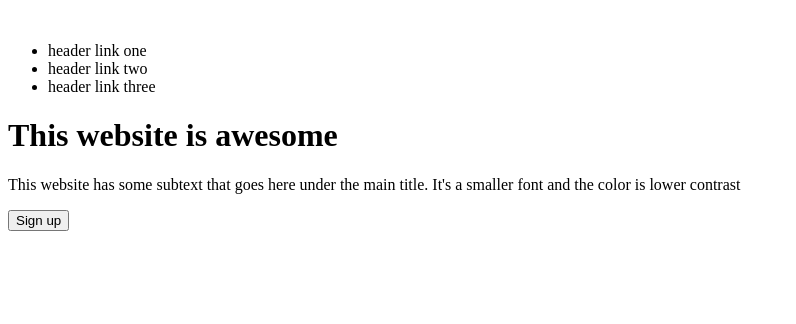
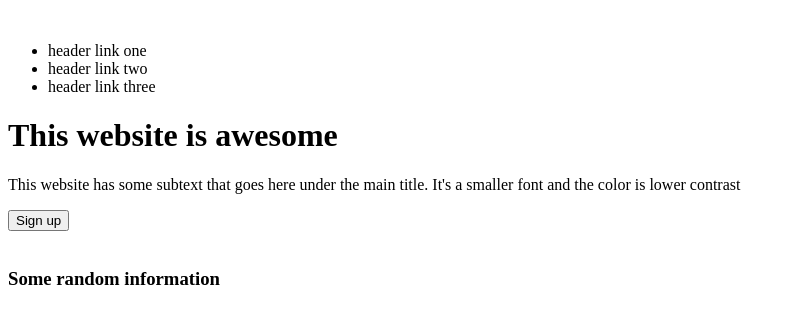
Before and after one commit to Primz125/top_landing_page, a plain HTML site: page index.html in a window 1280 px wide. Shown: the whole page, without its empty margins (0-796 px from the left). Drawn offline with Linux system fonts and the light colour scheme.

Commit message:
Add information section

```diff
--- a/index.html
+++ b/index.html
@@ -26,5 +26,11 @@
         </div>
         <img>
     </div>
+    <div class="information-section">
+        <h3>Some random information</h3>
+        <div class="info">
+
+        </div>
+    </div>
 </body>
 </html>
```
